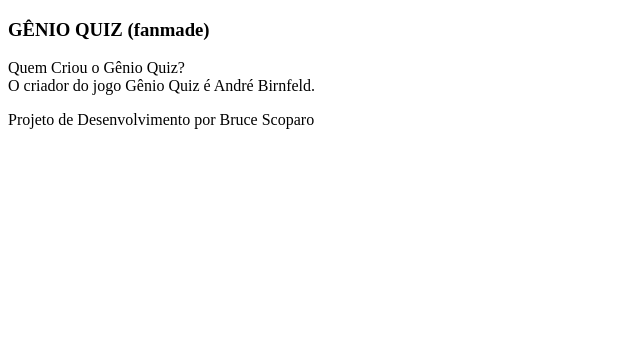
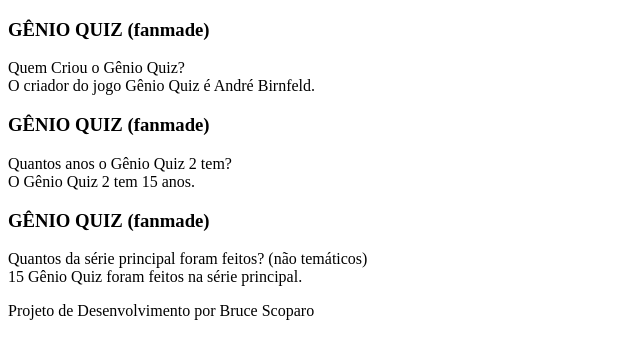
Before and after one commit to BruceScoparo/flashcard-2c, a plain HTML site: page index.html in a window 1280 px wide. Shown: the whole page, without its empty margins (0-640 px from the left). Drawn offline with Linux system fonts and the light colour scheme.

Commit message:
Aula1806

```diff
--- a/index.html
+++ b/index.html
@@ -1,12 +1,10 @@
 <!DOCTYPE html>
 <html lang="pt-br">
-
 <head>
     <meta charset="UTF-8">
     <meta name="viewport" content="width=device-width, initial-scale=1.0">
     <title>Flashard2C</title>
 </head>
-
 <body>
     <main>
         <section id="container">
@@ -21,6 +19,28 @@
                     </div>
                 </div>
             </article>
+            <article class="cartao">
+                <div class="cartao__conteudo">
+                    <h3>GÊNIO QUIZ (fanmade)</h3>
+                    <div class="cartao__conteudo__pergunta">
+                        Quantos anos o Gênio Quiz 2 tem?
+                    </div>
+                    <div class="cartao__conteudo__resposta">
+                        O Gênio Quiz 2 tem 15 anos.
+                    </div>
+                </div>
+            </article>
+            <article class="cartao">
+                <div class="cartao__conteudo">
+                    <h3>GÊNIO QUIZ (fanmade)</h3>
+                    <div class="cartao__conteudo__pergunta">
+                        Quantos da série principal foram feitos? (não temáticos)
+                    </div>
+                    <div class="cartao__conteudo__resposta">
+                        15 Gênio Quiz foram feitos na série principal.
+                    </div>
+                </div>
+            </article>
         </section>
     </main>
     <footer>
```
Also changed, not shown: asset/style.css (added).
